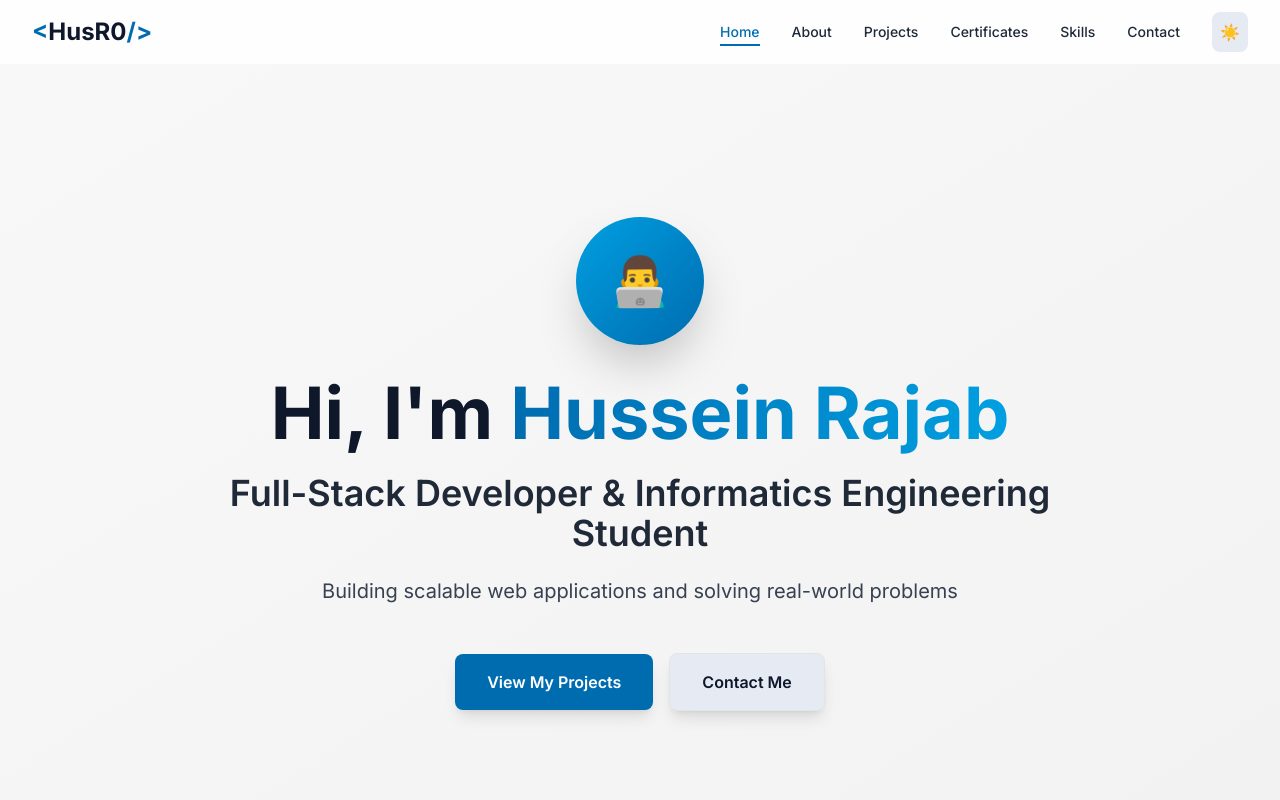
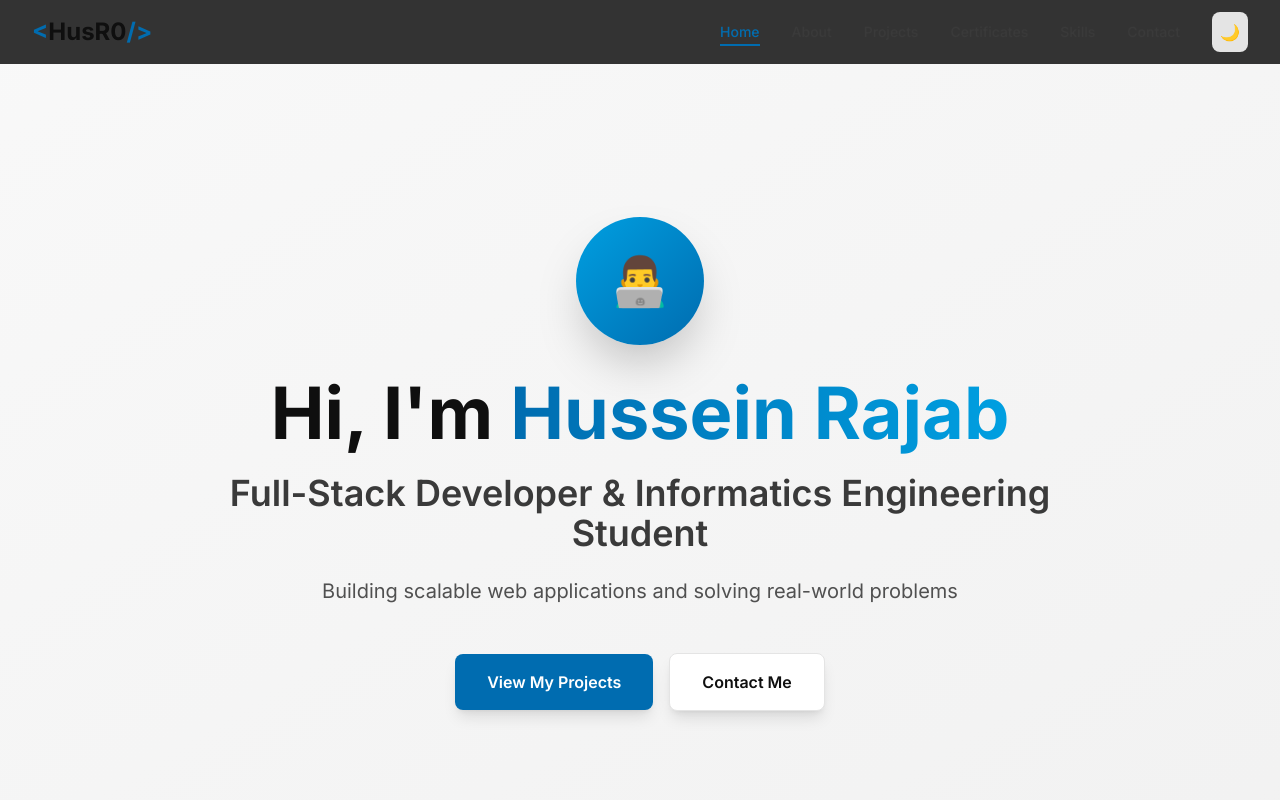
Before and after one commit to frbhusen/Portfolio, a Next.js app: page / in a window 1280 px wide. Shown: the top 800 px of the page. Built offline with nearby package versions, Linux system fonts and the light colour scheme.

Commit message:
Edited default theme

```diff
--- a/src/components/ThemeProvider.tsx
+++ b/src/components/ThemeProvider.tsx
@@ -22,7 +22,7 @@ export function ThemeProvider({ children }: { children: React.ReactNode }) {
     // Use saved preference when valid, otherwise default to dark.
     const savedTheme = localStorage.getItem('theme') as Theme | null;
     const initialTheme: Theme =
-      savedTheme === 'light' || savedTheme === 'dark' ? savedTheme : 'dark';
+      savedTheme === 'light' || savedTheme === 'dark' ? savedTheme : 'light';
 
     setTheme(initialTheme);
     applyTheme(initialTheme);
```
